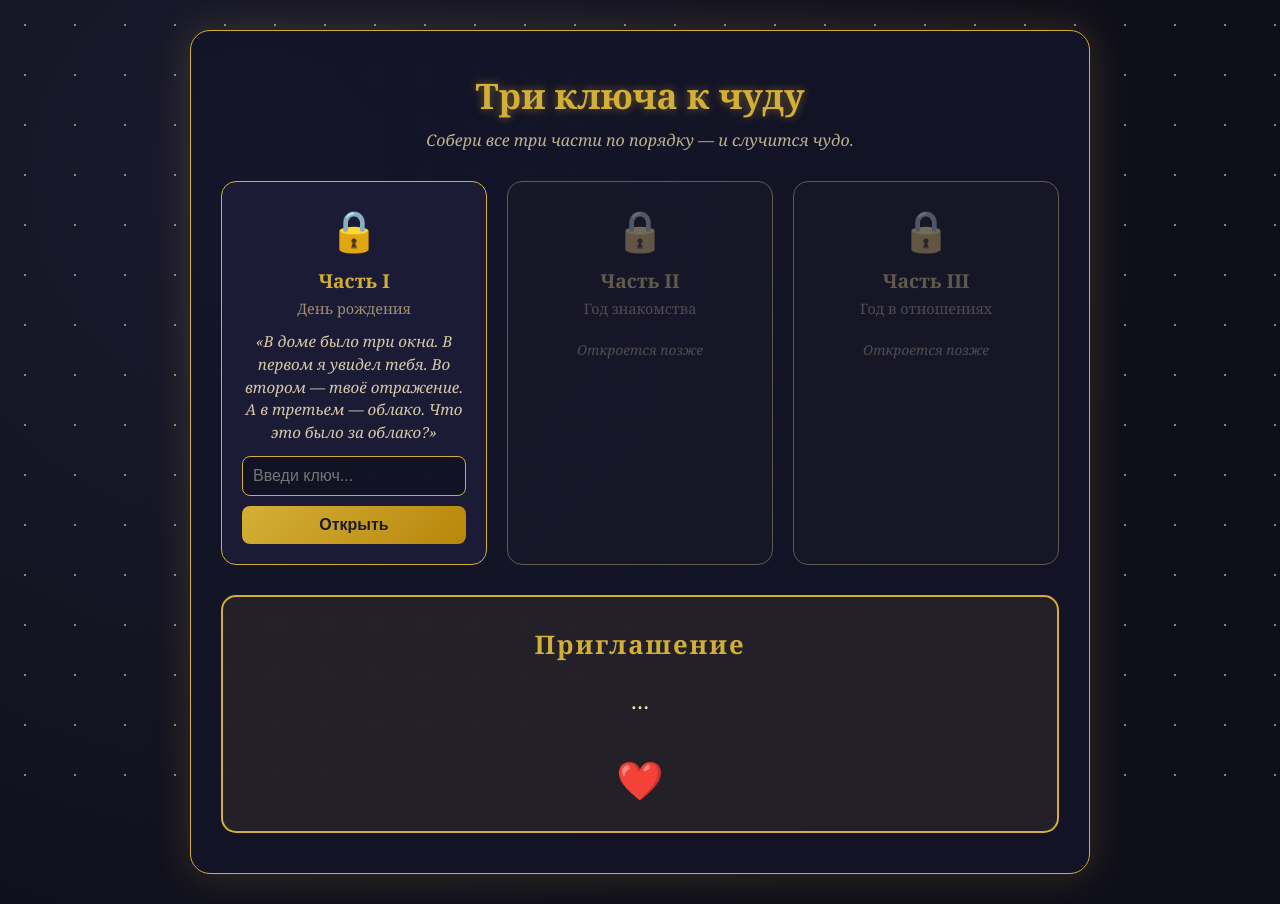
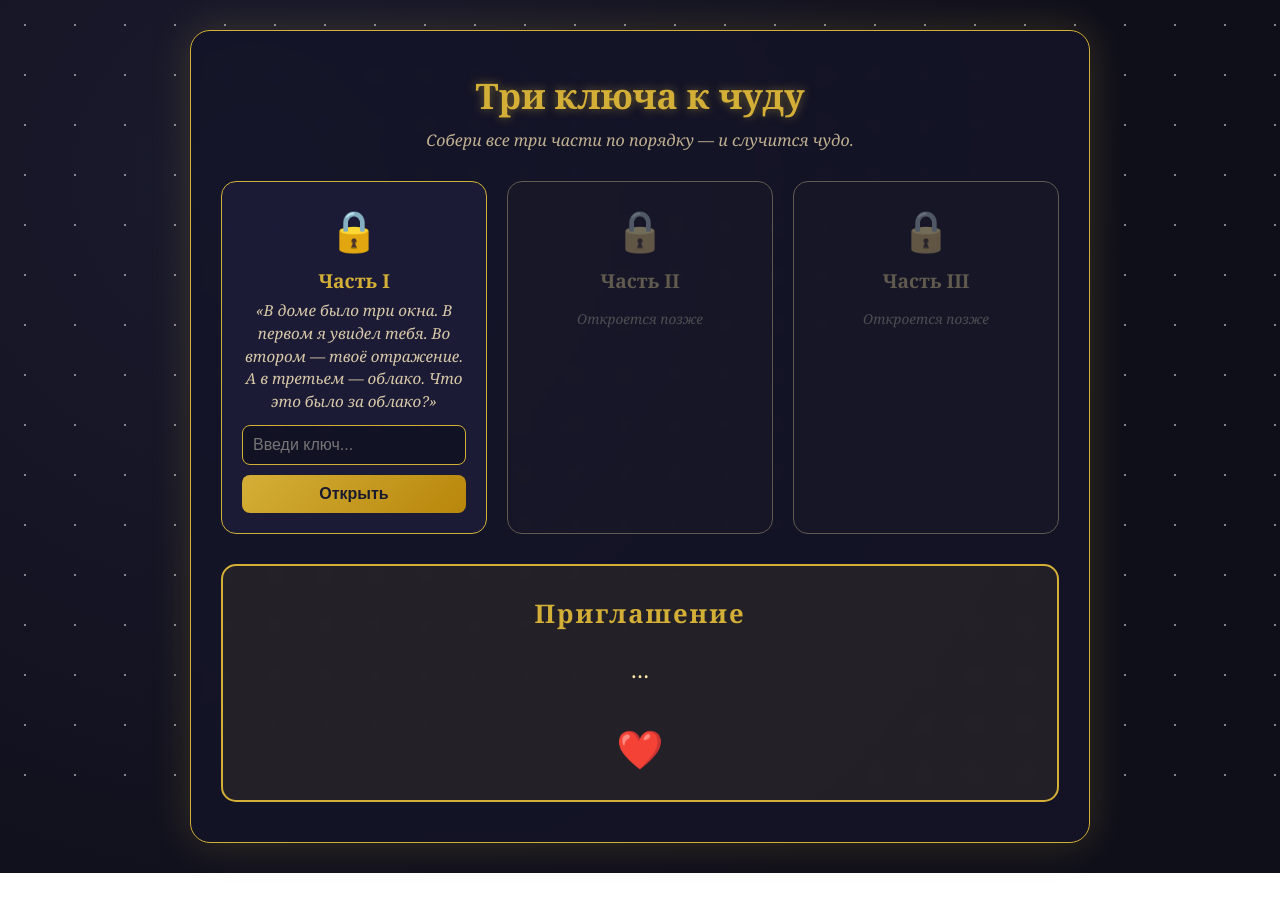
Before and after one commit to Gyro-105/InviteSite, a plain HTML site: page index.html in a window 1280 px wide. After the commit the page ends 873 px from the top, so only its background shows below. Drawn offline with Linux system fonts and the light colour scheme.

Commit message:
Update index.html

```diff
--- a/index.html
+++ b/index.html
@@ -219,7 +219,6 @@
     <div class="lock-card" data-part="1">
       <div class="lock-icon">🔒</div>
       <h2>Часть I</h2>
-      <p class="date">День рождения</p>
       <p class="riddle">«В доме было три окна. В первом я увидел тебя. Во втором — твоё отражение. А в третьем — облако. Что это было за облако?»</p>
       <input type="text" placeholder="Введи ключ..." class="key-input" autocomplete="off">
       <button class="unlock-btn">Открыть</button>
@@ -231,7 +230,6 @@
     <div class="lock-card locked-out" data-part="2">
       <div class="lock-icon">🔒</div>
       <h2>Часть II</h2>
-      <p class="date">Год знакомства</p>
       <p class="riddle">«Жидкий огонь, что объединил два течения в Млечный путь. И по этим течениям плывут морские обитатели.»</p>
       <input type="text" placeholder="Введи ключ..." class="key-input" autocomplete="off" disabled>
       <button class="unlock-btn" disabled>Открыть</button>
@@ -243,7 +241,6 @@
     <div class="lock-card locked-out" data-part="3">
       <div class="lock-icon">🔒</div>
       <h2>Часть III</h2>
-      <p class="date">Год в отношениях</p>
       <p class="riddle">«Там, где люди приходят, чтобы видеть мир яснее, а на стене написано то, чего желают всем. Я пришёл за зрением — а нашёл тебя. Где это было?»</p>
       <input type="text" placeholder="Введи ключ..." class="key-input" autocomplete="off" disabled>
       <button class="unlock-btn" disabled>Открыть</button>
```
